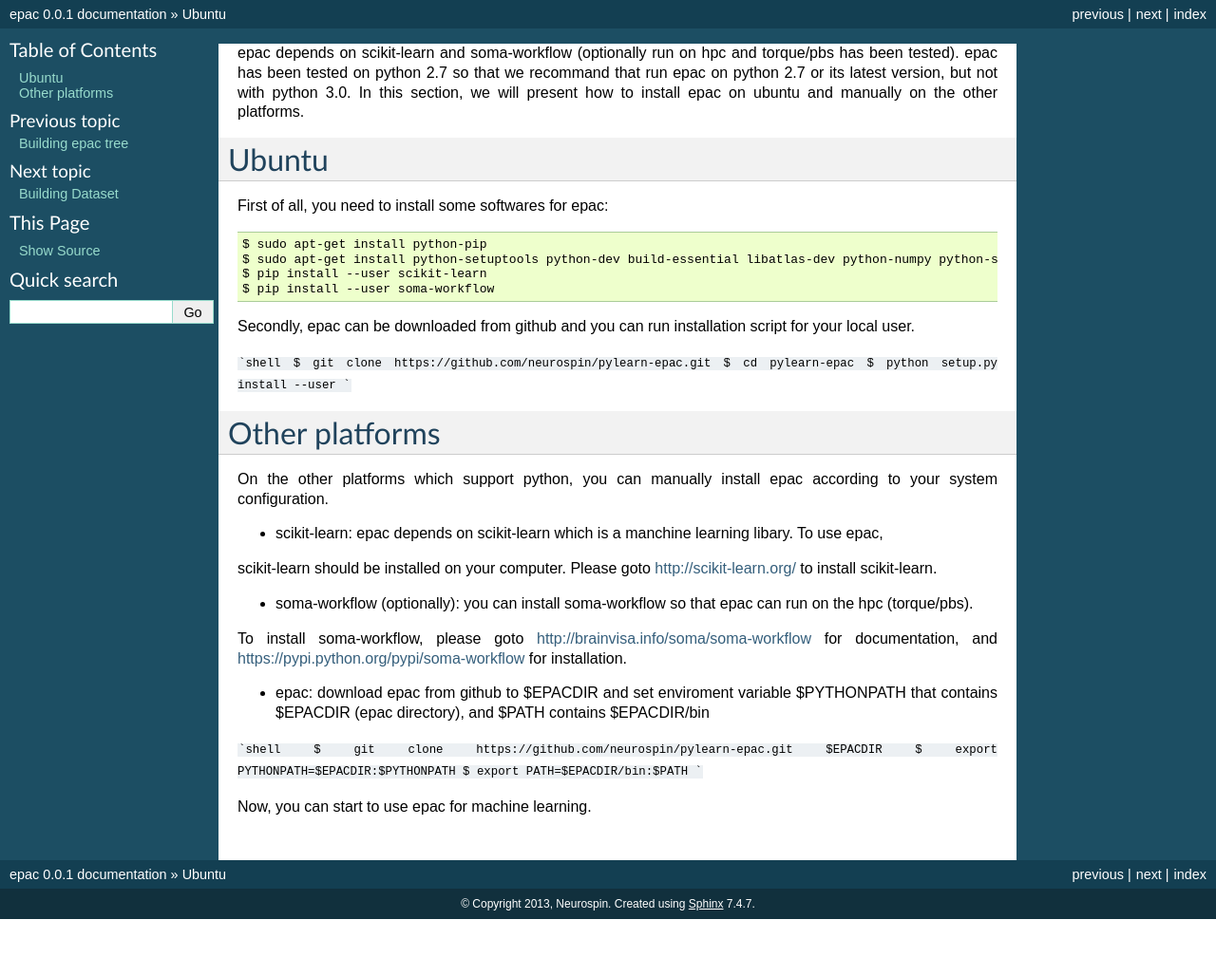
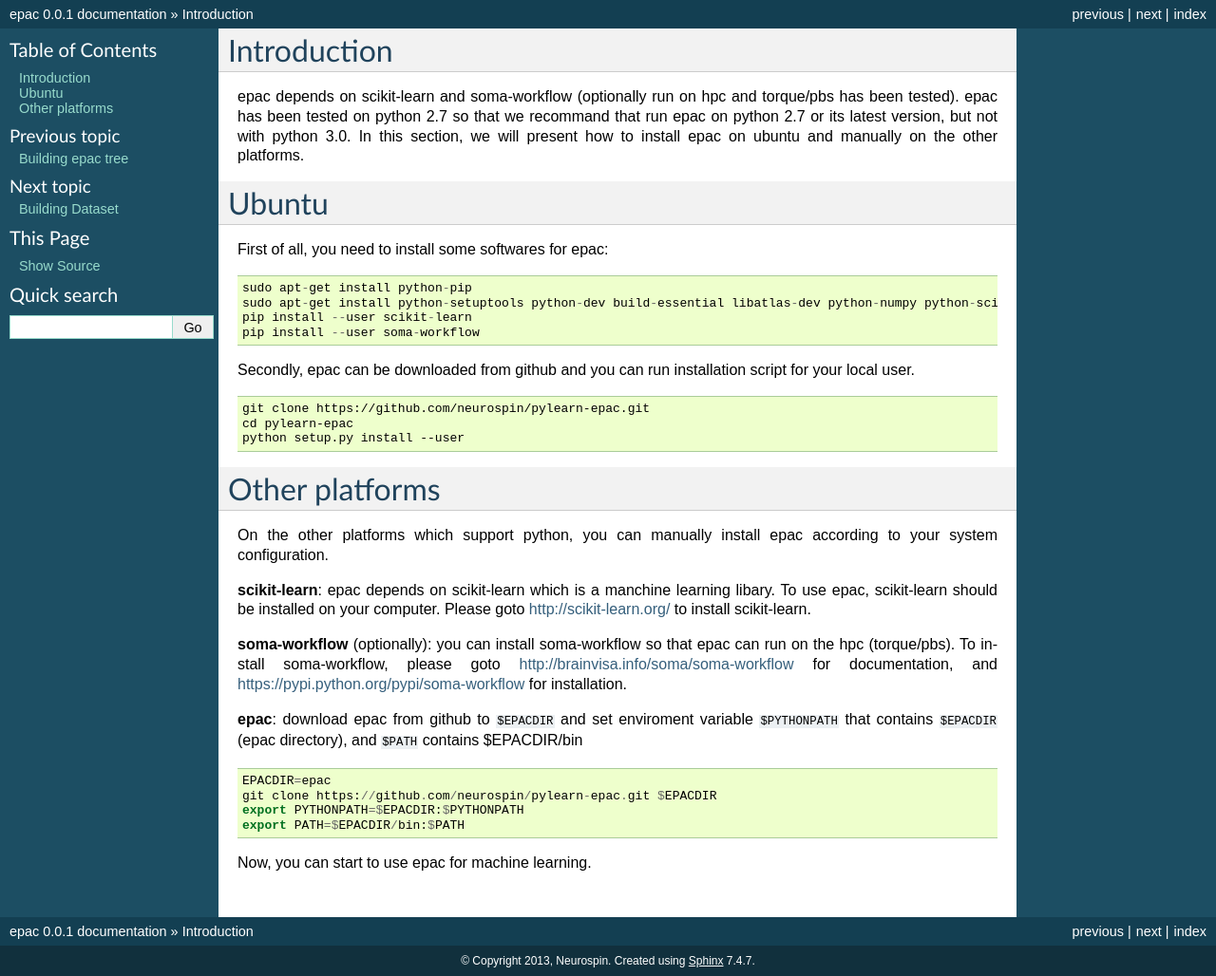
Before and after one commit to tomlof/pylearn-epac, a Sphinx documentation site: the page built from doc/source/installation.rst, in a window 1280 px wide. Shown: the whole page at 95% size. Built offline with Sphinx 7.4.7, drawn with Linux system fonts in a browser that asks for light colours; before the commit the page ends 968 px from its top, so only the background shows below that.

````diff
--- a/doc/source/conf.py
+++ b/doc/source/conf.py
@@ -25,7 +25,10 @@
 
 # Add any Sphinx extension module names here, as strings. They can be extensions
 # coming with Sphinx (named 'sphinx.ext.*') or your custom ones.
-extensions = ['sphinx.ext.todo', 'sphinx.ext.viewcode', 'sphinx.ext.autodoc', 'sphinx.ext.autosummary']
+extensions = ['sphinxtogithub', 'sphinx.ext.todo', 'sphinx.ext.viewcode', 'sphinx.ext.autodoc', 'sphinx.ext.autosummary']
+
+sphinx_to_github = True
+sphinx_to_github_verbose = True
 
 # Add any paths that contain templates here, relative to this directory.
 templates_path = ['_templates']
--- a/doc/source/index.rst
+++ b/doc/source/index.rst
@@ -6,7 +6,7 @@
 
 Embarrassingly Parallel Array Computing: EPAC is a machine learning workflow builder.
 
-- Easily building machine learning workflow that can be executed in sequential or in parallel.
+- Easily building machine learning workflow.
 - Run epac tree in parallel on local multi-core machine or on HPC.
 - Design your own machine learning algorithm as a plug-in node in epac tree.
 
--- a/doc/source/installation.rst
+++ b/doc/source/installation.rst
@@ -1,5 +1,8 @@
 .. _installation:
 
+
+Introduction
+------------
 
 epac depends on scikit-learn and soma-workflow (optionally run on hpc and torque/pbs has been tested).
 epac has been tested on python 2.7 so that we recommand that run epac on python 2.7
@@ -10,45 +13,43 @@
 Ubuntu
 ------
 
-
 First of all, you need to install some softwares for epac:
 
 
-::
+.. code-block:: guess
 
-    $ sudo apt-get install python-pip
-    $ sudo apt-get install python-setuptools python-dev build-essential libatlas-dev python-numpy python-scipy python-matplotlib ipython ipython-notebook python-pandas python-sympy python-nose
-    $ pip install --user scikit-learn
-    $ pip install --user soma-workflow
+    sudo apt-get install python-pip
+    sudo apt-get install python-setuptools python-dev build-essential libatlas-dev python-numpy python-scipy python-matplotlib ipython ipython-notebook python-pandas python-sympy python-nose
+    pip install --user scikit-learn
+    pip install --user soma-workflow
 
 
 Secondly, epac can be downloaded from github and you can run installation script for your local user.
 
-```shell
-$ git clone https://github.com/neurospin/pylearn-epac.git
-$ cd pylearn-epac
-$ python setup.py install --user
-```
+.. code-block:: guess
+
+    git clone https://github.com/neurospin/pylearn-epac.git
+    cd pylearn-epac
+    python setup.py install --user
+
 
 Other platforms
 ---------------
 
 On the other platforms which support python, you can manually install epac according to your system configuration.
 
-* scikit-learn: epac depends on scikit-learn which is a manchine learning libary. To use epac,
-scikit-learn should be installed on your computer. Please goto http://scikit-learn.org/
-to install scikit-learn.
+**scikit-learn**: epac depends on scikit-learn which is a manchine learning libary. To use epac, scikit-learn should be installed on your computer. Please goto http://scikit-learn.org/ to install scikit-learn.
 
-* soma-workflow (optionally): you can install soma-workflow so that epac can run on the hpc (torque/pbs).
-To install soma-workflow, please goto http://brainvisa.info/soma/soma-workflow
-for documentation, and https://pypi.python.org/pypi/soma-workflow for installation.
+**soma-workflow** (optionally): you can install soma-workflow so that epac can run on the hpc (torque/pbs). To install soma-workflow, please goto http://brainvisa.info/soma/soma-workflow for documentation, and https://pypi.python.org/pypi/soma-workflow for installation.
 
-* epac: download epac from github to $EPACDIR and set enviroment variable $PYTHONPATH that contains $EPACDIR (epac directory), and $PATH contains $EPACDIR/bin
+**epac**: download epac from github to ``$EPACDIR`` and set enviroment variable ``$PYTHONPATH`` that contains ``$EPACDIR`` (epac directory), and ``$PATH`` contains $EPACDIR/bin
 
-```shell
-$ git clone https://github.com/neurospin/pylearn-epac.git $EPACDIR
-$ export PYTHONPATH=$EPACDIR:$PYTHONPATH
-$ export PATH=$EPACDIR/bin:$PATH
-```
+.. code-block:: guess
+
+    EPACDIR=epac
+    git clone https://github.com/neurospin/pylearn-epac.git $EPACDIR
+    export PYTHONPATH=$EPACDIR:$PYTHONPATH
+    export PATH=$EPACDIR/bin:$PATH
+
 
 Now, you can start to use epac for machine learning.
````
